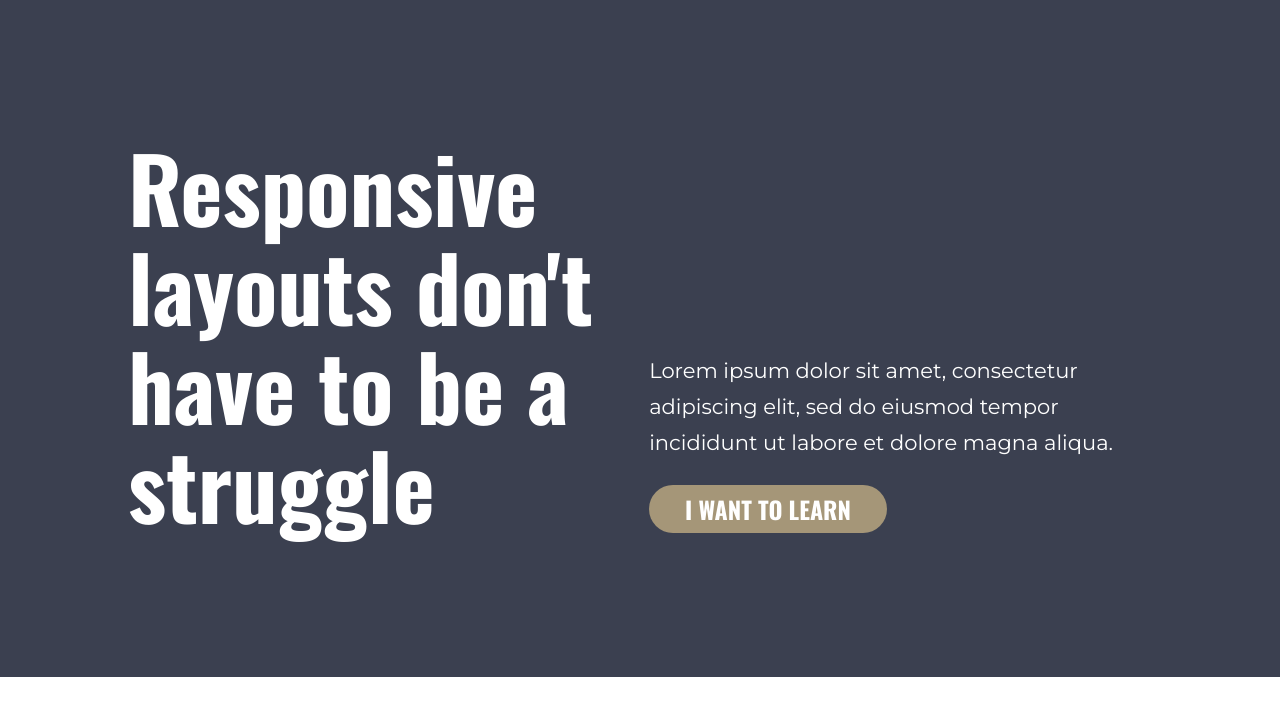
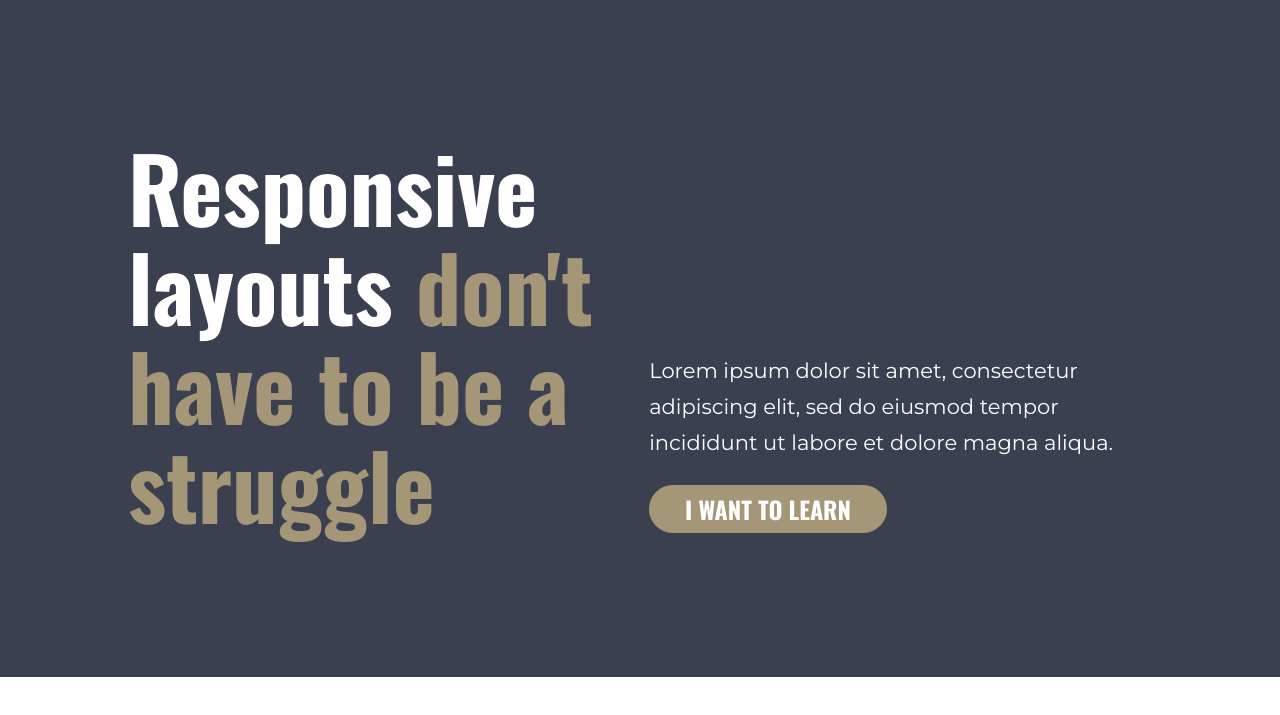
Before and after one commit to cody-barker/responsive-design-practice, a plain HTML site: page final/index.html in a window 1280 px wide. Shown: the part 71-786 px from the top of the page. Drawn offline with nearby package versions, Linux system fonts and the light colour scheme.

Commit message:
finish styling header

```diff
--- a/final/index.html
+++ b/final/index.html
@@ -28,7 +28,7 @@
         <div class="container row">
           <div class="header__title col">
             <h2 class="title">
-              Responsive layouts don't have to be a struggle
+              Responsive layouts <span class="color--bronze">don't have to be a struggle</span>
             </h2>
           </div>
           <div class="header__subtitle col">
--- a/final/style.css
+++ b/final/style.css
@@ -27,6 +27,10 @@ h3 {
 
 img {
   max-width: 100%;
+}
+
+.color--bronze {
+  color:#A59678;
 }
 
 .header {
```
